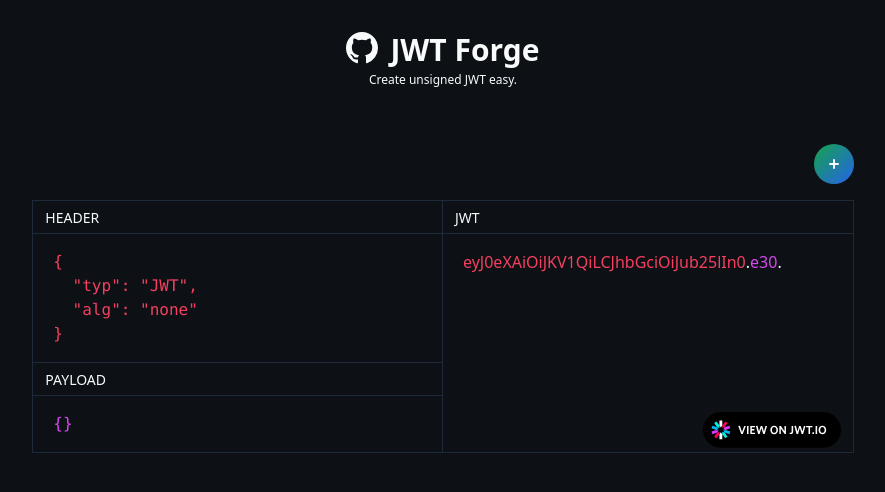
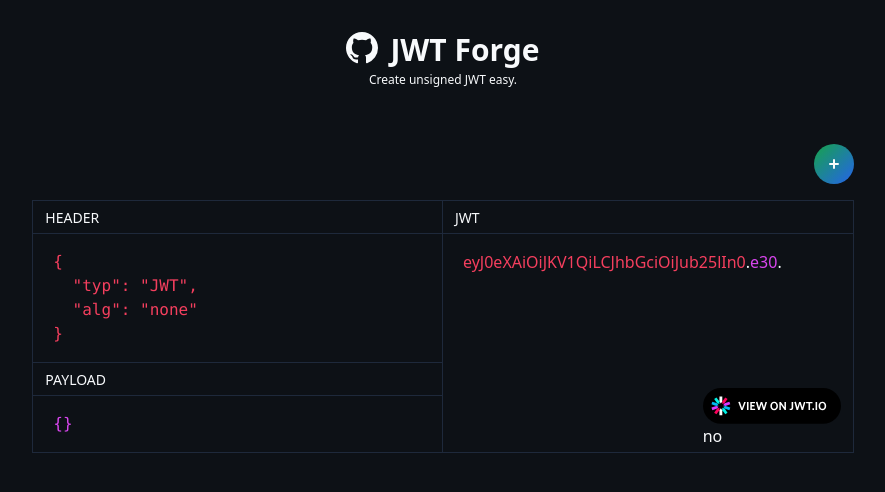
Before and after one commit to hoto/jwt-forge, a Next.js app: page / in a window 1280 px wide. Shown: the top 492 px of the page, without its empty margins (197-1082 px from the left). Built offline with nearby package versions, Linux system fonts and the light colour scheme.

Commit message:
Debug why images not workign

```diff
--- a/components/JwtView.tsx
+++ b/components/JwtView.tsx
@@ -28,6 +28,7 @@ const JwtView: FC<{ header: object; payload: object }> = ({
         >
           <img src="/view-on-jwt-io.svg" alt="View on jwt.io" />
         </Link>
+        {process.env.NODE_ENV === 'production'?'yes':'no'}
       </div>
     </div>
   )
```
